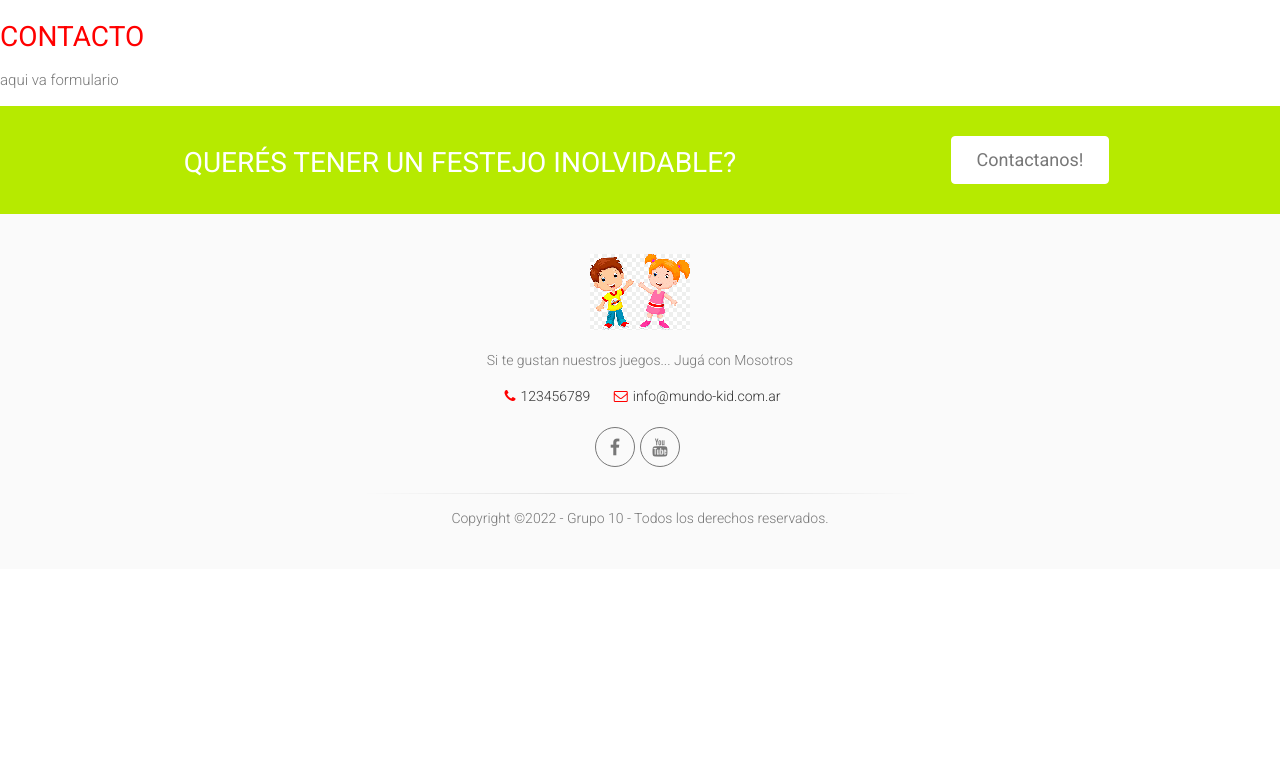
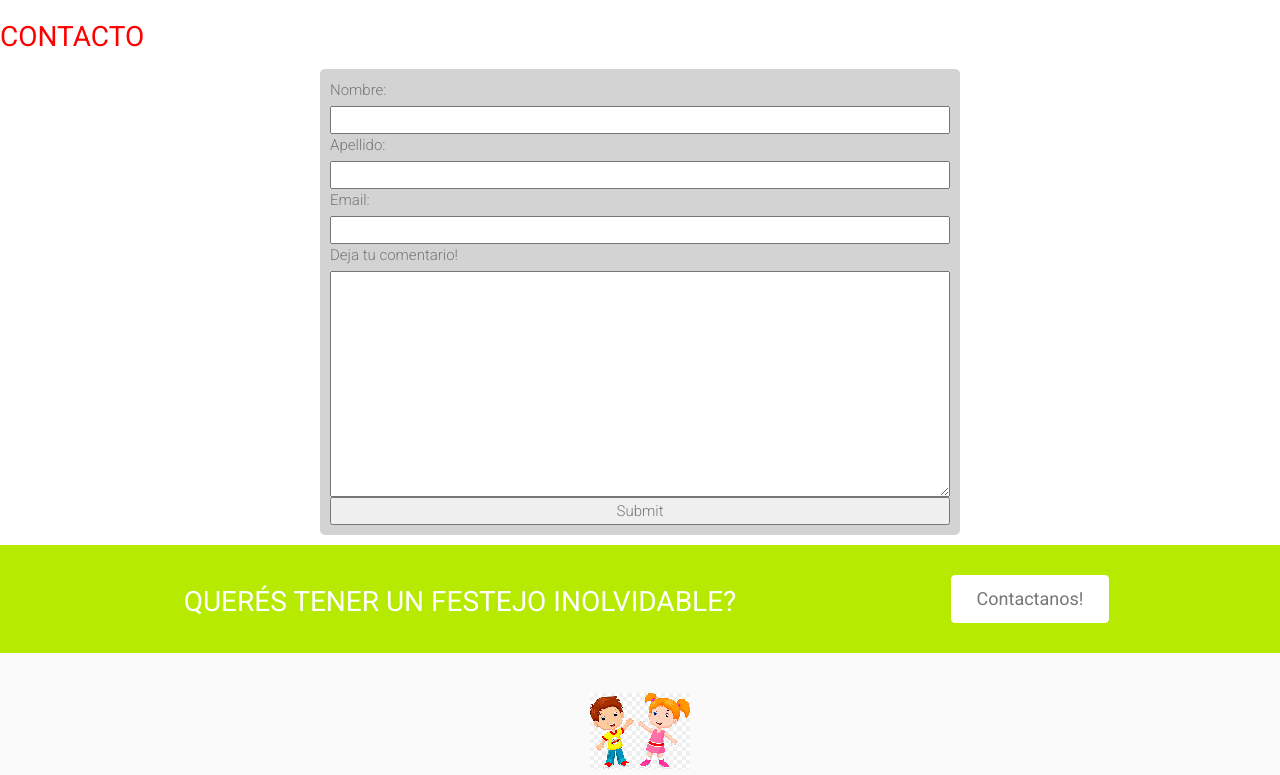
Before and after one commit to matifl/Django_CaC, a Django app: page /contacto/ in a window 1280 px wide. Shown: the part 86-861 px from the top of the page. Before the commit the page ends 612 px from the top, so only its background shows below. Run offline with Django 4.2, Linux system fonts and the light colour scheme; some libraries are stand-ins or nearby versions.

Commit message:
Se un form en contacto

```diff
--- /dev/null
+++ b/TP_Integrador/MundoKid/forms.py
@@ -0,0 +1,8 @@
+from cProfile import label
+from django import forms
+
+class ContactForm(forms.Form):
+    name = forms.CharField(label='Nombre', max_length=100)
+    surname = forms.CharField(label='Apellido', max_length=100)
+    mail = forms.EmailField(label='Email', max_length=100)
+    comment = forms.CharField(label='Deja tu comentario!',widget=forms.Textarea)
--- /dev/null
+++ b/TP_Integrador/MundoKid/static/MundoKid/css/form.css
@@ -0,0 +1,9 @@
+.form{
+    display: flex;
+    flex-direction: column;
+    width: 50%;
+    margin: 10px auto;
+    background-color: lightgray;
+    padding: 10px;
+    border-radius: 5px;
+}
--- a/TP_Integrador/MundoKid/templates/MundoKid/base.html
+++ b/TP_Integrador/MundoKid/templates/MundoKid/base.html
@@ -40,6 +40,8 @@
 		<link href="{% static 'MundoKid/css/skins/vivid_red.css' %}" rel="stylesheet">
         <link href="{% static 'MundoKid/css/rent.css' %}" rel="stylesheet">
 
+		<!--Form css-->
+		<link href="{% static 'MundoKid/css/form.css' %}" rel="stylesheet">
     </head>
 	<!-- "page-loader-1 ... page-loader-6": add a page loader to the page (more info @components-page-loaders.html) -->
 	<body class="no-trans front-page  ">
--- a/TP_Integrador/MundoKid/templates/MundoKid/contacto.html
+++ b/TP_Integrador/MundoKid/templates/MundoKid/contacto.html
@@ -2,5 +2,9 @@
 
 {% block content %}
     <h2>Contacto</h2>
-    <p>aqui va formulario</p>
+    <form action="/contacto/" method="post" class="form">
+        {% csrf_token %}
+        {{ form }}
+        <input type="submit" value="Submit">
+    </form>
 {% endblock %}
--- a/TP_Integrador/MundoKid/views.py
+++ b/TP_Integrador/MundoKid/views.py
@@ -1,5 +1,7 @@
 from django.shortcuts import render
 from django.http import HttpResponse
+from MundoKid import forms
+
 
 # Create your views here.
 
@@ -16,4 +18,12 @@ def inflables(request):
     return render(request,"MundoKid/inflables.html")
 
 def contacto(request):
-    return render(request,"MundoKid/contacto.html")
+    form = forms.ContactForm()
+    if request.method == 'post':
+        if forms.ContactForm.is_valid():
+            pass
+    else:
+        pass
+
+
+    return render(request,"MundoKid/contacto.html",{'form':form})
```
